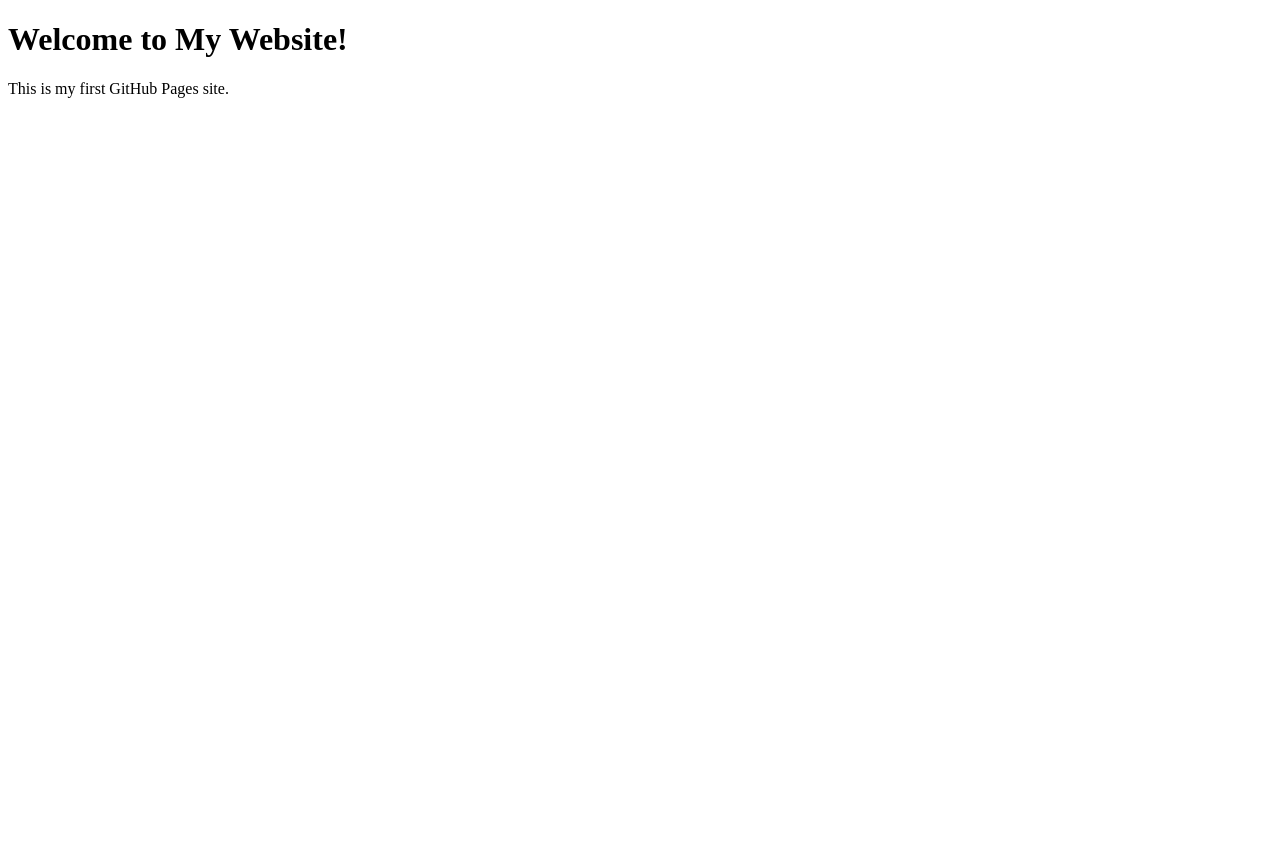
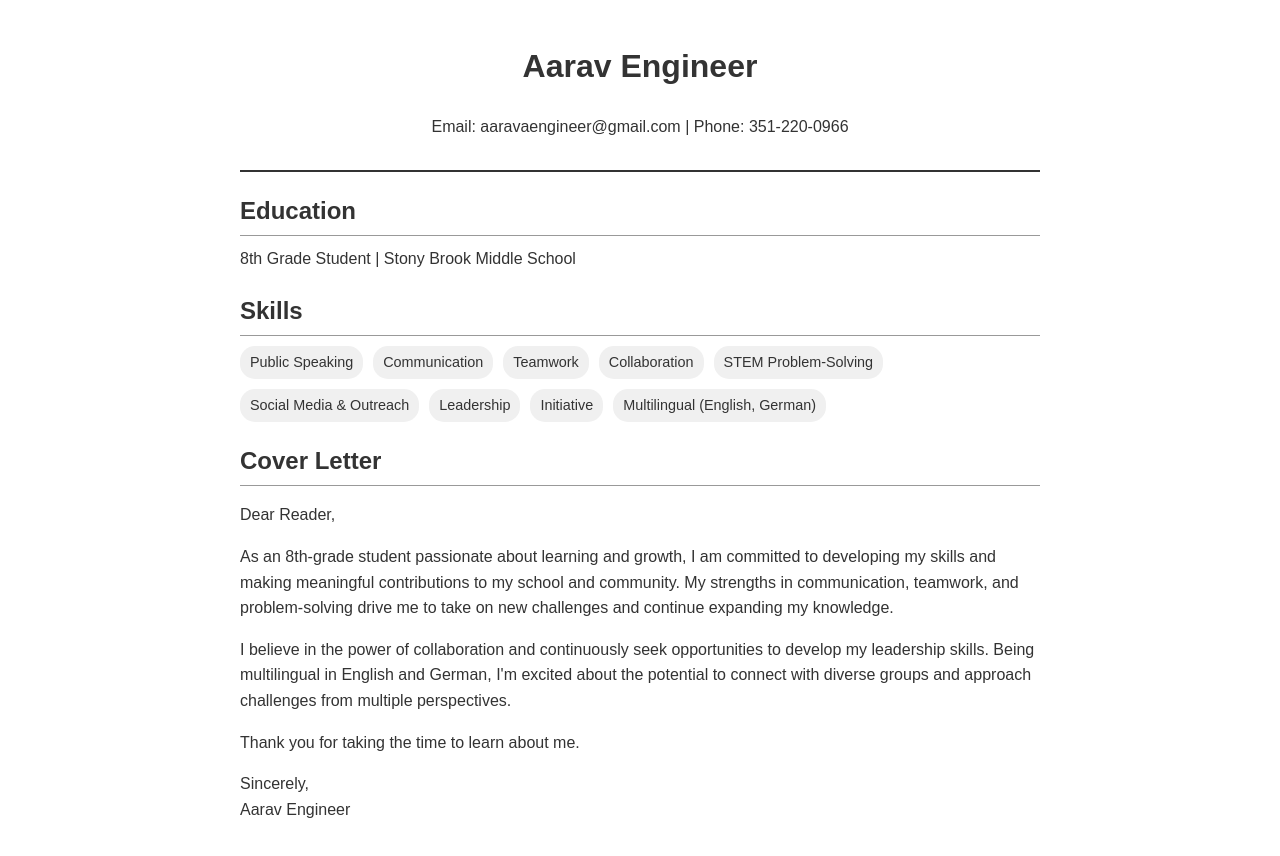
Before and after one commit to adotengineer/adotengineer.github.io, a plain HTML site: page index.html in a window 1280 px wide. Before the commit the page ends 800 px from the top, so only its background shows below. Drawn offline with Linux system fonts and the light colour scheme.

Commit message:
Update index.html

```diff
--- a/index.html
+++ b/index.html
@@ -2,10 +2,94 @@
 <html lang="en">
 <head>
     <meta charset="UTF-8">
-    <title>My GitHub Pages Website</title>
+    <meta name="viewport" content="width=device-width, initial-scale=1.0">
+    <title>Aarav Engineer - Student Resume</title>
+    <style>
+        body {
+            font-family: Arial, sans-serif;
+            line-height: 1.6;
+            max-width: 800px;
+            margin: 0 auto;
+            padding: 20px;
+            color: #333;
+        }
+        .header {
+            text-align: center;
+            border-bottom: 2px solid #333;
+            padding-bottom: 10px;
+        }
+        .contact-info {
+            text-align: center;
+            margin-bottom: 20px;
+        }
+        .section {
+            margin-bottom: 20px;
+        }
+        .section-title {
+            border-bottom: 1px solid #999;
+            padding-bottom: 5px;
+            margin-bottom: 10px;
+        }
+        .skills-list {
+            display: flex;
+            flex-wrap: wrap;
+            gap: 10px;
+        }
+        .skill-tag {
+            background-color: #f0f0f0;
+            padding: 5px 10px;
+            border-radius: 15px;
+            font-size: 0.9em;
+        }
+        @media print {
+            body {
+                font-size: 12px;
+            }
+        }
+    </style>
 </head>
 <body>
-    <h1>Welcome to My Website!</h1>
-    <p>This is my first GitHub Pages site.</p>
+    <div class="header">
+        <h1>Aarav Engineer</h1>
+        <div class="contact-info">
+            Email: aaravaengineer@gmail.com | Phone: 351-220-0966
+        </div>
+    </div>
+
+    <div class="section">
+        <h2 class="section-title">Education</h2>
+        <div class="education">
+            <div class="education-title">8th Grade Student | Stony Brook Middle School</div>
+        </div>
+    </div>
+
+    <div class="section">
+        <h2 class="section-title">Skills</h2>
+        <div class="skills-list">
+            <div class="skill-tag">Public Speaking</div>
+            <div class="skill-tag">Communication</div>
+            <div class="skill-tag">Teamwork</div>
+            <div class="skill-tag">Collaboration</div>
+            <div class="skill-tag">STEM Problem-Solving</div>
+            <div class="skill-tag">Social Media & Outreach</div>
+            <div class="skill-tag">Leadership</div>
+            <div class="skill-tag">Initiative</div>
+            <div class="skill-tag">Multilingual (English, German)</div>
+        </div>
+    </div>
+
+    <div class="section">
+        <h2 class="section-title">Cover Letter</h2>
+        <p>Dear Reader,</p>
+
+        <p>As an 8th-grade student passionate about learning and growth, I am committed to developing my skills and making meaningful contributions to my school and community. My strengths in communication, teamwork, and problem-solving drive me to take on new challenges and continue expanding my knowledge.</p>
+
+        <p>I believe in the power of collaboration and continuously seek opportunities to develop my leadership skills. Being multilingual in English and German, I'm excited about the potential to connect with diverse groups and approach challenges from multiple perspectives.</p>
+
+        <p>Thank you for taking the time to learn about me.</p>
+
+        <p>Sincerely,<br>
+        Aarav Engineer</p>
+    </div>
 </body>
 </html>
```
